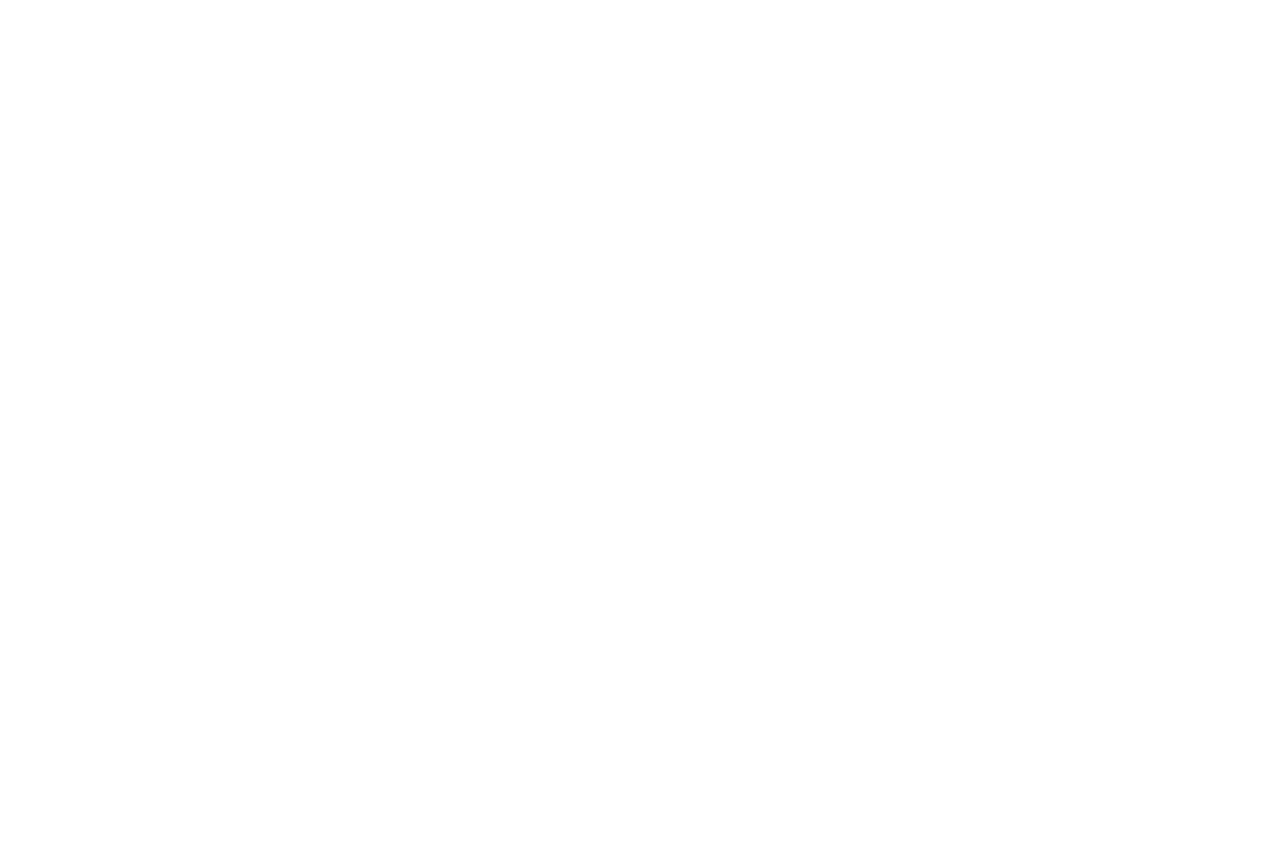
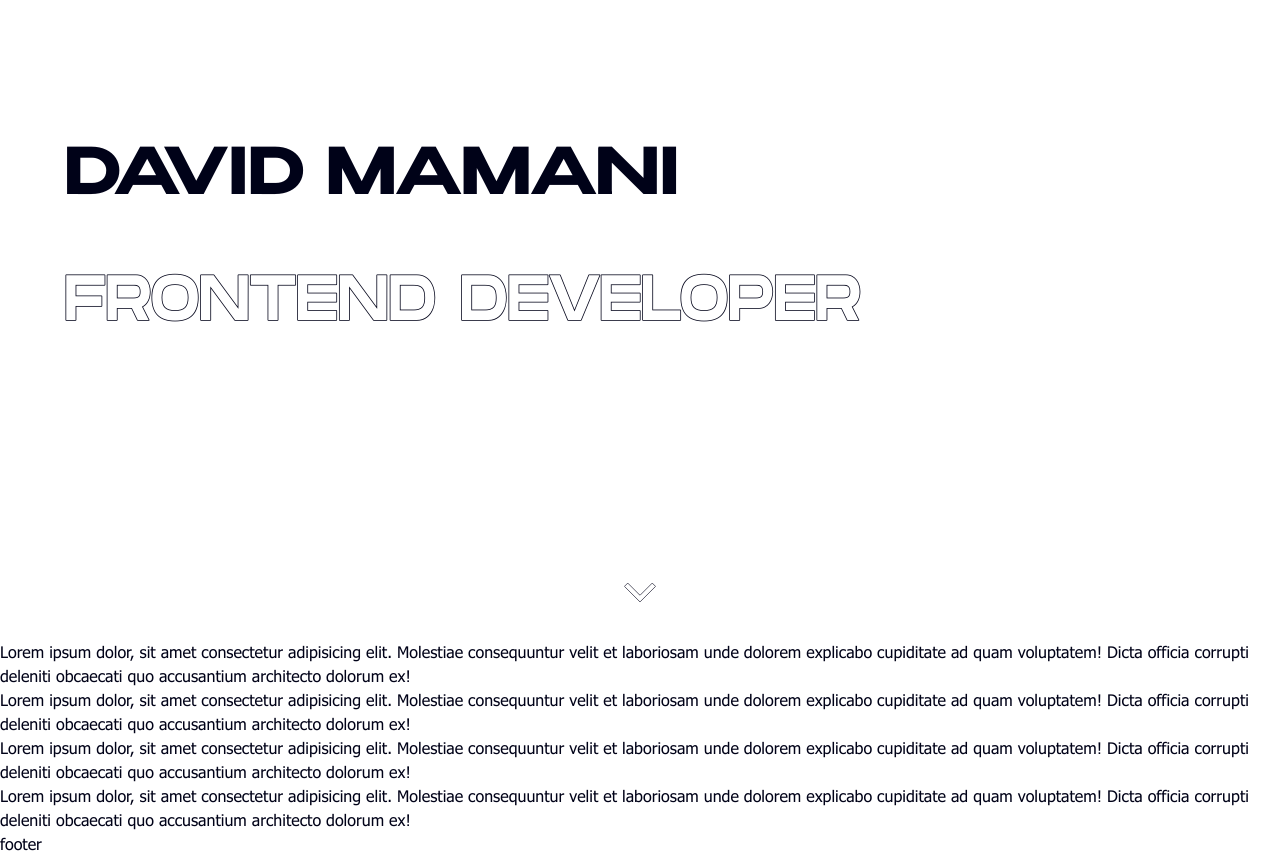
Before and after one commit to davidmedev222/portfolio-next, a Next.js app: page / in a window 1280 px wide. Shown: the part 160-1016 px from the top of the page. Before the commit the page ends 800 px from the top, so only its background shows below. Built offline with nearby package versions, Linux system fonts and the light colour scheme.

Commit message:
feat(ui): add UI of the hero component

```diff
--- a/src/app/page.tsx
+++ b/src/app/page.tsx
@@ -1,7 +1,29 @@
+import { Hero } from '@/components'
+
 function HomePage() {
   return (
     <main>
-      <h1 className='text-center'>Hello Word</h1>
+      <Hero />
+      <p>
+        Lorem ipsum dolor, sit amet consectetur adipisicing elit. Molestiae consequuntur velit et laboriosam unde
+        dolorem explicabo cupiditate ad quam voluptatem! Dicta officia corrupti deleniti obcaecati quo accusantium
+        architecto dolorum ex!
+      </p>
+      <p>
+        Lorem ipsum dolor, sit amet consectetur adipisicing elit. Molestiae consequuntur velit et laboriosam unde
+        dolorem explicabo cupiditate ad quam voluptatem! Dicta officia corrupti deleniti obcaecati quo accusantium
+        architecto dolorum ex!
+      </p>
+      <p>
+        Lorem ipsum dolor, sit amet consectetur adipisicing elit. Molestiae consequuntur velit et laboriosam unde
+        dolorem explicabo cupiditate ad quam voluptatem! Dicta officia corrupti deleniti obcaecati quo accusantium
+        architecto dolorum ex!
+      </p>
+      <p>
+        Lorem ipsum dolor, sit amet consectetur adipisicing elit. Molestiae consequuntur velit et laboriosam unde
+        dolorem explicabo cupiditate ad quam voluptatem! Dicta officia corrupti deleniti obcaecati quo accusantium
+        architecto dolorum ex!
+      </p>
     </main>
   )
 }
--- a/src/components/dropdown/DropdownTheme.tsx
+++ b/src/components/dropdown/DropdownTheme.tsx
@@ -15,10 +15,10 @@
     ),
     optionsMobile: clsx('absolute top-[calc(100%+6px)] grid gap-y-1.5 lg:hidden'),
     optionsDesktop: clsx(
-      'absolute right-0 top-[calc(100%+16px)] grid hidden w-44 place-items-center gap-y-1 rounded-3xl bg-box p-4 lg:grid'
+      'absolute right-0 top-[calc(100%+16px)] grid hidden w-44 place-items-center gap-y-2.5 rounded-3xl bg-box p-4 lg:grid'
     ),
     optionDesktop: clsx(
-      'flex w-28 cursor-pointer items-center gap-x-4 rounded-[7px] bg-violet-300 px-3 py-1 text-sm shadow-md shadow-black/25 transition-colors duration-300 hover:bg-violet-300'
+      'flex w-28 cursor-pointer items-center gap-x-4 rounded-full bg-violet-300 px-4 py-1.5 text-sm shadow-md shadow-black/25 transition-colors duration-300 hover:bg-violet-300'
     )
   }
 
--- a/src/components/header/Header.tsx
+++ b/src/components/header/Header.tsx
@@ -2,7 +2,7 @@
 
 function Header() {
   return (
-    <header className='relative flex max-w-screen-xl items-center justify-between gap-3 px-4 py-3 lg:px-16 lg:py-5 xl:mx-auto'>
+    <header className='fixed inset-0 z-10 flex h-fit w-full max-w-screen-xl items-center justify-between gap-3 px-4 py-3 lg:px-16 lg:py-5 xl:mx-auto'>
       <LogoIcon className='mr-auto h-8 w-24 lg:h-[52px] lg:w-[164px]' />
       <Navbar />
       <Divider direction='vertical' className='hidden lg:block' />
--- /dev/null
+++ b/src/components/hero/Hero.tsx
@@ -0,0 +1,13 @@
+import { ArrowIcon } from '@/components'
+
+function Hero() {
+  return (
+    <section className='relative mx-auto grid max-w-screen-xl content-center gap-y-8 px-4 py-28 text-[min(7vw,64px)] uppercase lg:min-h-screen lg:px-16 2xl:min-h-[65vh]'>
+      <h1 className='font-benzin'>David Mamani</h1>
+      <h2 className='font-ego'>Frontend Developer</h2>
+      <ArrowIcon className='absolute inset-x-0 bottom-8 mx-auto hidden h-8 w-[52px] -rotate-90 fill-transparent stroke-black stroke-[0.4px] lg:block' />
+    </section>
+  )
+}
+
+export default Hero
--- /dev/null
+++ b/src/components/icons/ArrowIcon.tsx
@@ -0,0 +1,13 @@
+interface Props {
+  className: string
+}
+
+function ArrowIcon({ className }: Props) {
+  return (
+    <svg className={className} xmlns='http://www.w3.org/2000/svg' viewBox='0 0 13 20'>
+      <path d='M12.0834 2.3505L4.57528 9.85858L4.43386 10L4.57528 10.1414L12.0834 17.6495L10.0005 19.7177L0.282874 10L10.0005 0.282344L12.0834 2.3505Z' />
+    </svg>
+  )
+}
+
+export default ArrowIcon
--- a/src/components/index.ts
+++ b/src/components/index.ts
@@ -3,6 +3,8 @@
 export { default as DropdownTheme } from './dropdown/DropdownTheme'
 export { default as Header } from './header/Header'
 export { default as Navbar } from './header/Navbar'
+export { default as Hero } from './hero/Hero'
+export { default as ArrowIcon } from './icons/ArrowIcon'
 export { default as CloseIcon } from './icons/CloseIcon'
 export { default as DarkIcon } from './icons/DarkIcon'
 export { default as LightIcon } from './icons/LightIcon'
```
